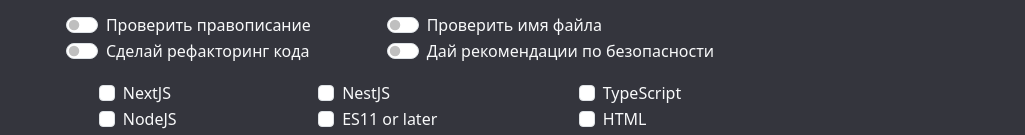
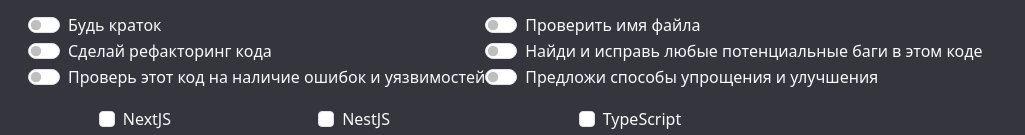
Before and after one commit to MakShuk/chrome-extension-from-chat-gpt, a website built with webpack: page src/index.html in a window 1280 px wide. Shown: the top 135 px of the page, without its empty margins (0-1025 px from the left). Built offline with nearby package versions, Linux system fonts and the light colour scheme; files whose address does not match are found by name.

Commit message:
chore: Update page.service.ts and style.scss files

```diff
--- a/src/components/file-to-request/check-folder-and-file-name.ts
+++ b/src/components/file-to-request/check-folder-and-file-name.ts
@@ -34,6 +34,7 @@ export function checkAllFolderAndFileName() {
 		const value = fileAndFolderNameInput.getValue();
 		if (!value.error && value.content.length > 0) {
 			const taskCodeStatus = await requestAllFile(value.content);
+
 			if (taskCodeStatus.data) {
 				const request = messageConstructor(TASK, '', splitPatchArray(taskCodeStatus.data));
 				await runBackgroundScript(sendMessage, [request]);
--- a/src/index.html
+++ b/src/index.html
@@ -22,9 +22,9 @@
 					type="checkbox"
 					role="switch"
 					id="questions-1"
-					value="Check the spelling if there are none, write that there is none, except for this, do not walk"
+					value="Keep it short"
 				/>
-				<label class="form-check-label text-light" for="questions-1">Проверить правописание</label>
+				<label class="form-check-label text-light" for="questions-1">Будь краток</label>
 			</div>
 			<div class="form-check form-switch">
 				<input
@@ -52,10 +52,34 @@
 					type="checkbox"
 					role="switch"
 					id="questions-4"
-					value="Give recommendations on the security of this code"
+					value="Find and fix any potential bugs in this code"
 				/>
 				<label class="form-check-label text-light" for="questions-4"
-					>Дай рекомендации по безопасности</label
+					>Найди и исправь любые потенциальные баги в этом коде</label
+				>
+			</div>
+			<div class="form-check form-switch">
+				<input
+					class="form-check-input"
+					type="checkbox"
+					role="switch"
+					id="questions-5"
+					value="Check this code for errors and vulnerabilities"
+				/>
+				<label class="form-check-label text-light" for="questions-5"
+					>Проверь этот код на наличие ошибок и уязвимостей</label
+				>
+			</div>
+			<div class="form-check form-switch">
+				<input
+					class="form-check-input"
+					type="checkbox"
+					role="switch"
+					id="questions-6"
+					value="Suggest ways to simplify and improve the structure of this code"
+				/>
+				<label class="form-check-label text-light" for="questions-6"
+					>Предложи способы упрощения и улучшения</label
 				>
 			</div>
 		</div>
--- a/src/script/message-constructor.ts
+++ b/src/script/message-constructor.ts
@@ -3,9 +3,9 @@ export function messageConstructor(task: string, context: string, taskCode: stri
 	const format = `Answer in Russian`;
 	const tone = `Answer in the style of a teacher`;
 
-	return `[${format}] [${persona}]
-	[This code uses ${context}]
-	${task}
-	 "${taskCode}"
+	return `[${format}] [${persona}],
+	[This code uses ${context}],
+	[${task}]
+	 " ${taskCode} "
 	  [${format}] [${tone}]`;
 }
--- a/src/style.scss
+++ b/src/style.scss
@@ -24,6 +24,14 @@ $background-color: #34353d;
 	}
 	#reset-img {
 		height: 15px;
+		height: 15px;
+		position: absolute;
+		bottom: 1px;
+		right: 24px;
+	}
+
+	#extension-request {
+		height: max-content;
 	}
 
 	#extension-request,
```
